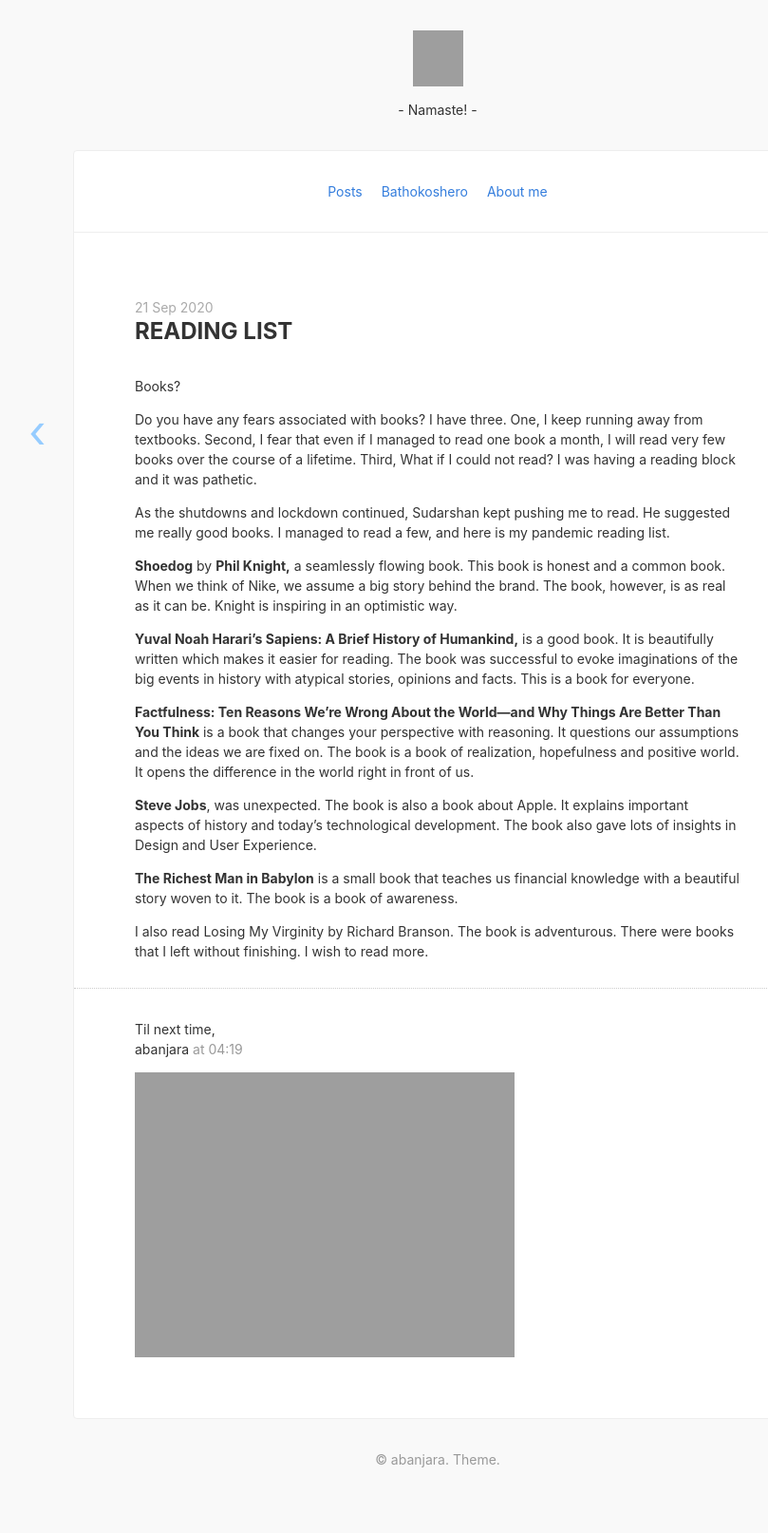
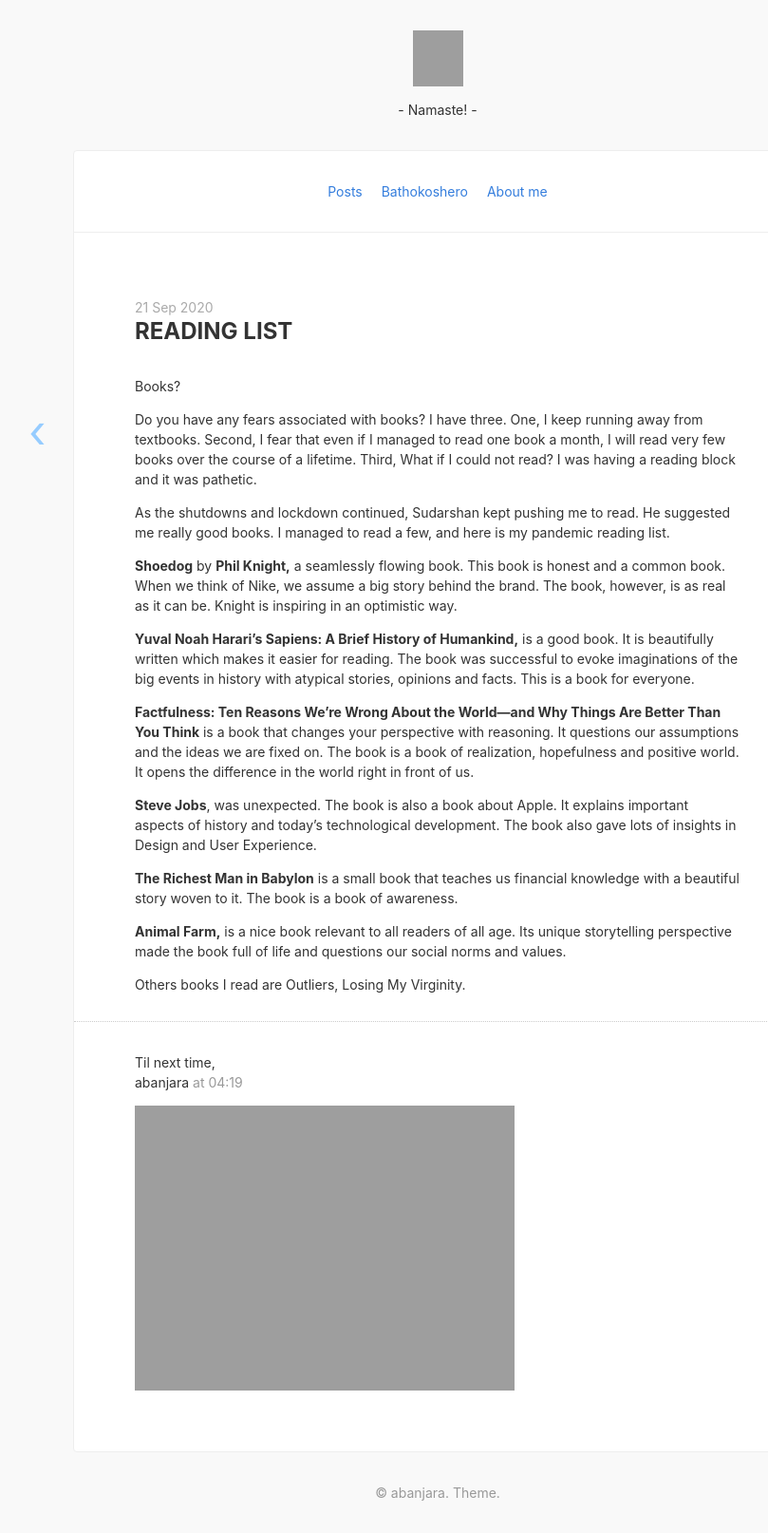
Before and after one commit to yofii/iteration2, a Jekyll site: the page built from _posts/2020-09-21-reading-list.md, in a window 1280 px wide. Shown: the whole page at 95% size, without its empty margins (179-988 px from the left). Built offline with Jekyll 4.4.1, drawn with Linux system fonts in a browser that asks for light colours; nearby versions of some CDN libraries; before the commit the page ends 1579 px from its top, so only the background shows below that.

Commit message:
Update from Forestry.io A Banjara updated _posts/2020-09-21-reading-list.md

```diff
--- a/_posts/2020-09-21-reading-list.md
+++ b/_posts/2020-09-21-reading-list.md
@@ -19,6 +19,8 @@ As the shutdowns and lockdown continued, Sudarshan kept pushing me to read. He s
 
 **The Richest Man in Babylon** is a small book that teaches us financial knowledge with a beautiful story woven to it. The book is a book of awareness.
 
-I also read Losing My Virginity by Richard Branson. The book is adventurous. There were books that I left without finishing. I wish to read more.
+**Animal Farm,** is a nice book relevant to all readers of all age. Its unique storytelling perspective made the book full of life and questions our social norms and values.
+
+Others books I read are Outliers, Losing My Virginity.
 
 ***
```
